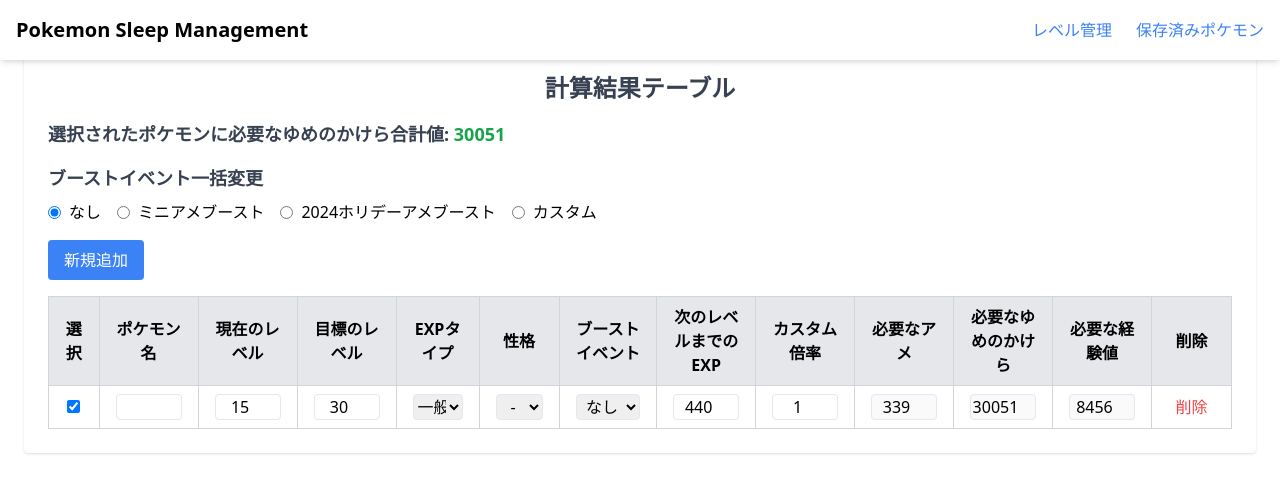
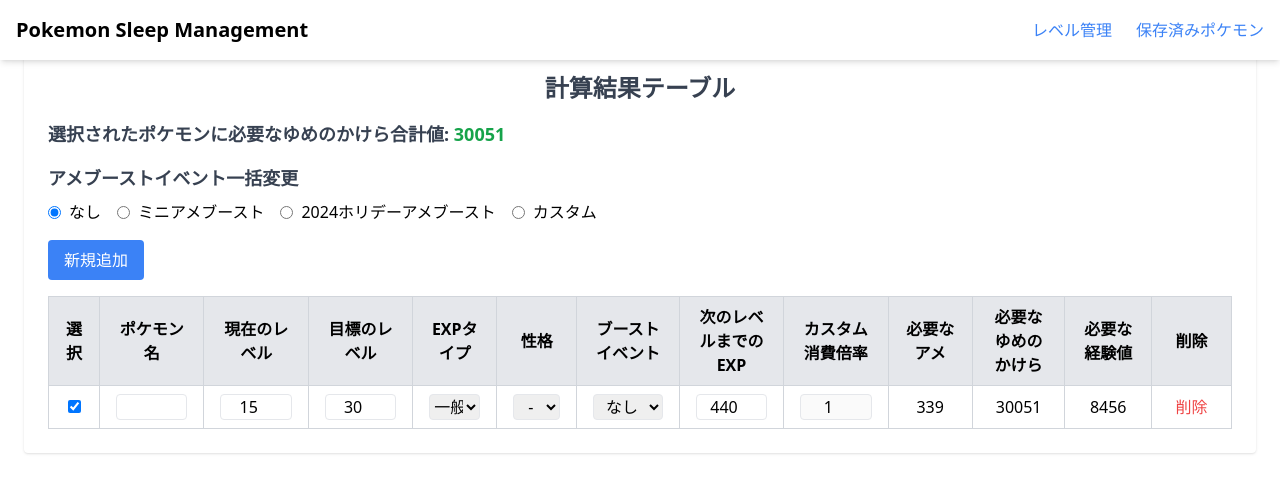
Before and after one commit to SH11235/pokemonsleep-management, a React (Vite) app: page /pokemonsleep-management/list in a window 1280 px wide. Both pictures are taken after a click on the button "新規追加". Shown: the top 492 px of the page. Built offline with nearby package versions, Linux system fonts and the light colour scheme.

Commit message:
feat アメブーストイベント一括変更機能追加

```diff
--- a/src/pages/CalculationList.tsx
+++ b/src/pages/CalculationList.tsx
@@ -5,6 +5,7 @@
     expTypeToRatio,
     natureToCandyExp,
     candyBoostMultipliers,
+    type CandyBoostEvent,
 } from "@/constants";
 import {
     calcRequiredCandy,
@@ -55,14 +56,24 @@
     ) => {
         const updatedCalculations = calculations.map((calc) => {
             if (calc.id !== id) return calc;
-
-            const updatedCalc = { ...calc, [field]: value };
-
+            const boostEvent =
+                field === "boostEvent"
+                    ? (value as CandyBoostEvent)
+                    : calc.boostEvent;
+            const customMultiplier =
+                field === "customMultiplier"
+                    ? (value as number)
+                    : calc.customMultiplier;
+            const updatedCalc = {
+                ...calc,
+                [field]: value,
+                customMultiplier,
+            };
             // 再計算
             const multiplier =
-                updatedCalc.boostEvent === "custom"
-                    ? updatedCalc.customMultiplier
-                    : candyBoostMultipliers[updatedCalc.boostEvent].multiplier;
+                boostEvent === "custom"
+                    ? customMultiplier
+                    : candyBoostMultipliers[boostEvent].multiplier;
 
             updatedCalc.requiredExp = calcTotalRequiredExp(
                 updatedCalc.currentLevel,
@@ -77,7 +88,7 @@
                 updatedCalc.nature,
                 updatedCalc.expType,
                 updatedCalc.expToNextLevel,
-                updatedCalc.boostEvent,
+                boostEvent,
             );
 
             updatedCalc.requiredDreamShards = calcRequiredDreamShards(
@@ -87,12 +98,11 @@
                 updatedCalc.expType,
                 updatedCalc.expToNextLevel,
                 multiplier,
-                updatedCalc.boostEvent,
+                boostEvent,
             );
 
             return updatedCalc;
         });
-
         setCalculations(updatedCalculations);
         localStorage.setItem(
             "calculations",
@@ -136,10 +146,13 @@
         newBoostEvent: keyof typeof candyBoostMultipliers,
     ) => {
         setSelectedBoostEvent(newBoostEvent);
-
         const updatedCalculations = calculations.map((calc) => {
-            const updatedCalc = { ...calc, boostEvent: newBoostEvent };
-
+            const updatedCalc = {
+                ...calc,
+                boostEvent: newBoostEvent,
+                customMultiplier:
+                    candyBoostMultipliers[newBoostEvent].multiplier,
+            };
             const multiplier =
                 newBoostEvent === "custom"
                     ? updatedCalc.customMultiplier
@@ -158,7 +171,7 @@
                 updatedCalc.nature,
                 updatedCalc.expType,
                 updatedCalc.expToNextLevel,
-                newBoostEvent as keyof typeof candyBoostMultipliers,
+                newBoostEvent,
             );
 
             updatedCalc.requiredDreamShards = calcRequiredDreamShards(
@@ -168,7 +181,7 @@
                 updatedCalc.expType,
                 updatedCalc.expToNextLevel,
                 multiplier,
-                newBoostEvent as keyof typeof candyBoostMultipliers,
+                newBoostEvent,
             );
 
             return updatedCalc;
@@ -196,7 +209,7 @@
             </div>
             <div className="mb-4">
                 <h3 className="text-lg font-bold text-gray-700 mb-2">
-                    ブーストイベント一括変更
+                    アメブーストイベント一括変更
                 </h3>
                 <div className="flex gap-4">
                     {Object.entries(candyBoostMultipliers).map(
@@ -249,7 +262,7 @@
                                 "性格",
                                 "ブーストイベント",
                                 "次のレベルまでのEXP",
-                                "カスタム倍率",
+                                "カスタム消費倍率",
                                 "必要なアメ",
                                 "必要なゆめのかけら",
                                 "必要な経験値",
@@ -285,10 +298,6 @@
                                         "nature",
                                         "boostEvent",
                                         "expToNextLevel",
-                                        "customMultiplier",
-                                        "requiredCandy",
-                                        "requiredDreamShards",
-                                        "requiredExp",
                                     ] as const
                                 ).map((field) => (
                                     <td
@@ -390,6 +399,30 @@
                                     </td>
                                 ))}
                                 <td className="border border-gray-300 px-4 py-2">
+                                    <input
+                                        type="number"
+                                        value={calc.customMultiplier}
+                                        className="border rounded w-full text-center"
+                                        disabled={calc.boostEvent !== "custom"}
+                                        onChange={(e) =>
+                                            handleInputChange(
+                                                calc.id,
+                                                "customMultiplier",
+                                                Number(e.target.value),
+                                            )
+                                        }
+                                    />
+                                </td>
+                                <td className="border border-gray-300 px-4 py-2">
+                                    {calc.requiredCandy}
+                                </td>
+                                <td className="border border-gray-300 px-4 py-2">
+                                    {calc.requiredDreamShards}
+                                </td>
+                                <td className="border border-gray-300 px-4 py-2">
+                                    {calc.requiredExp}
+                                </td>
+                                <td className="border border-gray-300 px-4 py-2">
                                     <button
                                         type="button"
                                         onClick={() => handleDelete(calc.id)}
```
